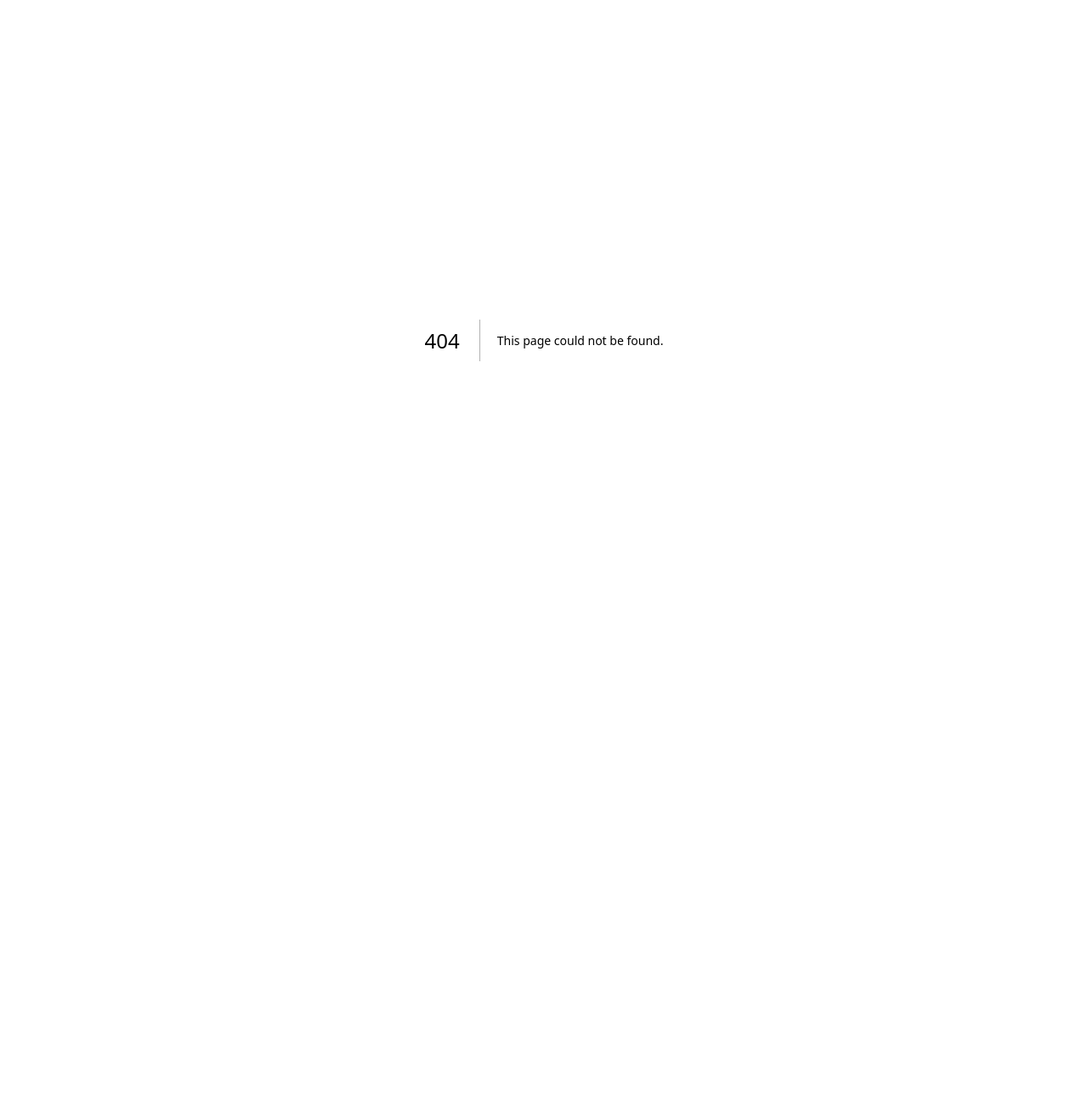
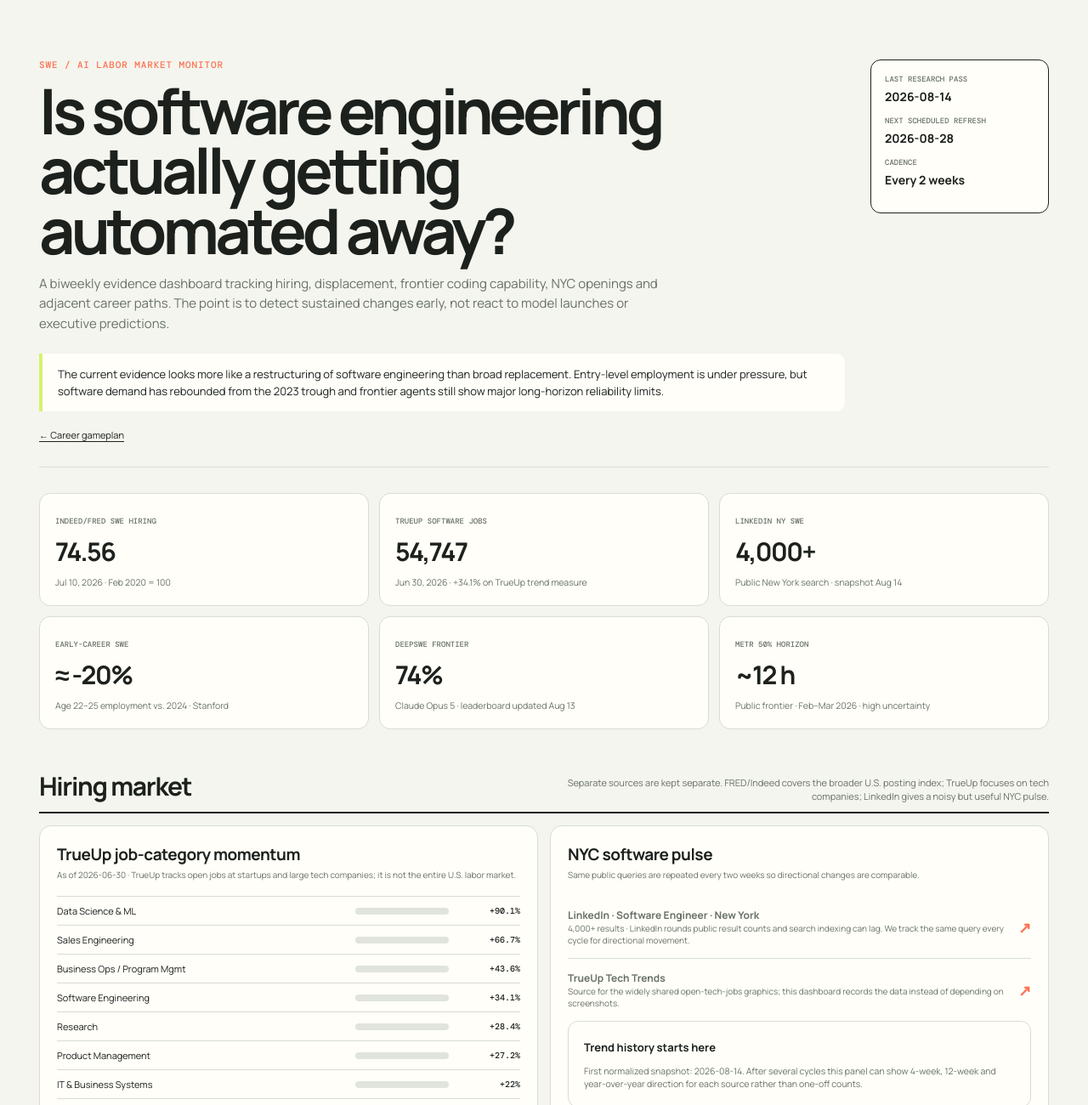
Before and after one commit to JamesWingert/career-helper, a Next.js app: page /ai-dashboard in a window 1280 px wide. Before the commit this address had no page. Shown: the top 1300 px of the page at 85% size. Before the commit the page ends 800 px from the top, so only its background shows below. Built offline with nearby package versions, Linux system fonts and the light colour scheme.

Commit message:
Add SWE AI labor dashboard page

```diff
--- /dev/null
+++ b/app/ai-dashboard/page.tsx
@@ -0,0 +1,180 @@
+import Link from "next/link";
+import { dashboardData as d } from "./data";
+import styles from "./page.module.css";
+
+export const dynamic = "force-dynamic";
+
+export default function AiDashboardPage() {
+  const maxTrueupTrend = Math.max(...d.trueup.categories.map((x) => x.trendPct));
+  const maxBenchmark = Math.max(...d.benchmarks.map((x) => x.score));
+
+  return (
+    <main className={styles.page}>
+      <header className={styles.top}>
+        <div>
+          <div className={styles.kicker}>SWE / AI labor market monitor</div>
+          <h1 className={styles.title}>Is software engineering actually getting automated away?</h1>
+          <p className={styles.dek}>
+            A biweekly evidence dashboard tracking hiring, displacement, frontier coding capability,
+            NYC openings and adjacent career paths. The point is to detect sustained changes early,
+            not react to model launches or executive predictions.
+          </p>
+          <div className={styles.read}>{d.currentRead}</div>
+          <Link className={styles.back} href="/">← Career gameplan</Link>
+        </div>
+        <aside className={styles.stamp}>
+          <span>Last research pass</span>
+          <strong>{d.updatedAt}</strong>
+          <span>Next scheduled refresh</span>
+          <strong>{d.nextRefresh}</strong>
+          <span>Cadence</span>
+          <strong>{d.cadence}</strong>
+        </aside>
+      </header>
+
+      <section className={styles.metrics} aria-label="Headline indicators">
+        {d.metrics.map((m) => (
+          <article className={styles.metric} key={m.label}>
+            <span className={styles.metricLabel}>{m.label}</span>
+            <strong className={styles.metricValue}>{m.value}</strong>
+            <span className={styles.metricNote}>{m.note}</span>
+          </article>
+        ))}
+      </section>
+
+      <section className={styles.section}>
+        <div className={styles.sectionHead}>
+          <h2>Hiring market</h2>
+          <p>Separate sources are kept separate. FRED/Indeed covers the broader U.S. posting index; TrueUp focuses on tech companies; LinkedIn gives a noisy but useful NYC pulse.</p>
+        </div>
+        <div className={styles.twoCol}>
+          <article className={styles.panel}>
+            <h3>TrueUp job-category momentum</h3>
+            <div className={styles.panelMeta}>As of {d.trueup.asOf} · {d.trueup.methodology}</div>
+            {d.trueup.categories.map((item) => (
+              <div className={styles.row} key={item.name}>
+                <span className={styles.rowName}>{item.name}</span>
+                <span className={styles.barTrack} aria-hidden="true">
+                  <i className={styles.bar} style={{ width: `${Math.max(5, (item.trendPct / maxTrueupTrend) * 100)}%` }} />
+                </span>
+                <span className={styles.rowVal}>+{item.trendPct}%</span>
+              </div>
+            ))}
+            <a className={styles.linkCard} href={d.trueup.source} target="_blank" rel="noreferrer">
+              <span><strong>Open the live TrueUp category chart</strong><br /><span>{d.trueup.softwareJobs.toLocaleString()} software jobs in the latest stored snapshot</span></span>
+              <b className={styles.linkArrow}>↗</b>
+            </a>
+          </article>
+
+          <article className={styles.panel}>
+            <h3>NYC software pulse</h3>
+            <div className={styles.panelMeta}>Same public queries are repeated every two weeks so directional changes are comparable.</div>
+            <a className={styles.linkCard} href={d.linkedin.source} target="_blank" rel="noreferrer">
+              <span><strong>LinkedIn · {d.linkedin.query}</strong><br /><span>{d.linkedin.countLabel} results · {d.linkedin.note}</span></span>
+              <b className={styles.linkArrow}>↗</b>
+            </a>
+            <a className={styles.linkCard} href={d.trueup.chartSource} target="_blank" rel="noreferrer">
+              <span><strong>TrueUp Tech Trends</strong><br /><span>Source for the widely shared open-tech-jobs graphics; this dashboard records the data instead of depending on screenshots.</span></span>
+              <b className={styles.linkArrow}>↗</b>
+            </a>
+            <div className={styles.history}>
+              <strong>Trend history starts here</strong>
+              <p>First normalized snapshot: {d.history[0].date}. After several cycles this panel can show 4-week, 12-week and year-over-year direction for each source rather than one-off counts.</p>
+            </div>
+          </article>
+        </div>
+      </section>
+
+      <section className={styles.section}>
+        <div className={styles.sectionHead}>
+          <h2>Observed labor effects</h2>
+          <p>Employment evidence gets more weight than predictions from labs, CEOs or social-media posts.</p>
+        </div>
+        <div className={styles.signalGrid}>
+          {d.signals.map((s) => (
+            <article className={styles.signal} key={s.signal}>
+              <div className={styles.signalTop}>
+                <h3>{s.signal}</h3>
+                <span className={styles.badge}>{s.direction}</span>
+              </div>
+              <div className={styles.signalReading}>{s.reading}</div>
+              <p>{s.interpretation}</p>
+              <a href={s.source} target="_blank" rel="noreferrer">source ↗</a>
+            </article>
+          ))}
+        </div>
+      </section>
+
+      <section className={styles.section}>
+        <div className={styles.sectionHead}>
+          <h2>Frontier coding capability</h2>
+          <p>Harder agent benchmarks and long-horizon evaluations are more relevant here than isolated code-generation benchmarks.</p>
+        </div>
+        <table className={styles.benchmark}>
+          <thead><tr><th>Model</th><th>DeepSWE</th><th>Reported cost</th><th>Evaluation</th></tr></thead>
+          <tbody>
+            {d.benchmarks.map((b) => (
+              <tr key={b.model}>
+                <td>{b.model}</td>
+                <td><div className={styles.scoreWrap}><div className={styles.scoreBar}><i style={{ width: `${(b.score / maxBenchmark) * 100}%` }} /></div><strong>{b.score}%</strong></div></td>
+                <td>{b.cost}</td>
+                <td>{b.note}</td>
+              </tr>
+            ))}
+          </tbody>
+        </table>
+      </section>
+
+      <section className={styles.section}>
+        <div className={styles.sectionHead}>
+          <h2>Pivot radar</h2>
+          <p>These are not recommendations based on hype. Each category is tracked for sustained posting growth, NYC depth, compensation, employer breadth and transferability from software engineering.</p>
+        </div>
+        <div className={styles.radar}>
+          {d.pivotRadar.map((r) => (
+            <article className={styles.radarItem} key={r.area}>
+              <h3>{r.area}</h3>
+              <span className={styles.radarStatus}>{r.status}</span>
+              <p><strong>Evidence:</strong> {r.evidence}<br /><strong>Biweekly track:</strong> {r.track}</p>
+              <span className={styles.radarFit}>Fit: {r.fit}</span>
+            </article>
+          ))}
+        </div>
+      </section>
+
+      <section className={styles.section}>
+        <div className={styles.sectionHead}>
+          <h2>Current NYC role sample</h2>
+          <p>A small high-signal sample, not a giant scrape. It intentionally mixes core SWE with systems, AI infrastructure, quant and electronic-trading paths.</p>
+        </div>
+        <div className={styles.jobs}>
+          {d.jobs.map((j) => (
+            <a className={styles.job} href={j.url} target="_blank" rel="noreferrer" key={`${j.company}-${j.role}`}>
+              <div className={styles.jobTop}><span className={styles.jobCat}>{j.category}</span><span className={styles.jobComp}>{j.comp}</span></div>
+              <h3>{j.role}</h3>
+              <p>{j.company} · {j.location}</p>
+            </a>
+          ))}
+        </div>
+      </section>
+
+      <section className={styles.section}>
+        <div className={styles.sectionHead}>
+          <h2>Source stack</h2>
+          <p>Every refresh should preserve the same core sources, record their dates, and flag methodology changes instead of silently splicing incompatible series.</p>
+        </div>
+        <div className={styles.sourceGrid}>
+          {d.sources.map(([metric, source, url]) => (
+            <a className={styles.source} href={url} target="_blank" rel="noreferrer" key={metric}>
+              <b>{metric}</b><span>{source} ↗</span>
+            </a>
+          ))}
+        </div>
+      </section>
+
+      <footer className={styles.footer}>
+        Counts from public job boards are imperfect and can be rounded, duplicated or indexed late. The useful signal is repeated movement under a stable query. The dashboard should only escalate a pivot category after several consistent snapshots or corroboration across independent sources.
+      </footer>
+    </main>
+  );
+}
```
